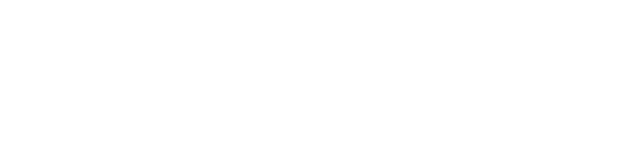
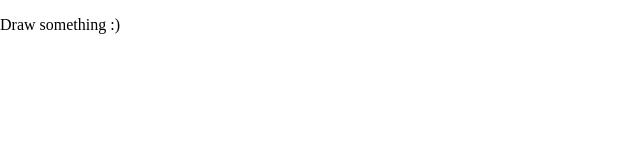
Before and after one commit to matt-harris/pd-js-js30, a plain HTML site: page 08 - Fun with HTML5 Canvas/index.html in a window 1280 px wide. Shown: the whole page, without its empty margins (0-640 px from the left). Drawn offline with Linux system fonts and the light colour scheme.

Commit message:
Added instructions.

```diff
--- a/08 - Fun with HTML5 Canvas/index.html
+++ b/08 - Fun with HTML5 Canvas/index.html
@@ -5,6 +5,7 @@
   <title>HTML5 Canvas</title>
 </head>
 <body>
+<p>Draw something :)</p>
 <canvas id="draw" width="800" height="800"></canvas>
 <script>
   // Set some canvas defaults.
```
